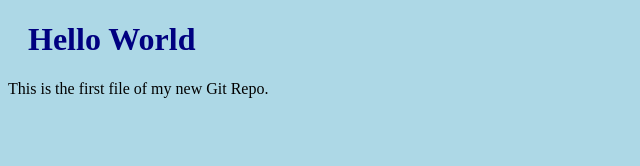
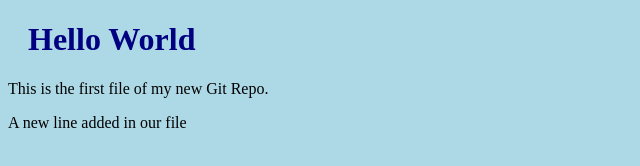
Before and after one commit to Raj-saini/hello-world, a plain HTML site: page index.html in a window 1280 px wide. Shown: the whole page, without its empty margins (0-640 px from the left). Drawn offline with Linux system fonts and the light colour scheme.

Commit message:
Updated Index.html file with a new line

```diff
--- a/index.html
+++ b/index.html
@@ -8,6 +8,7 @@
 
 <h1>Hello World </h1>
 <p> This is the first file of my new Git Repo. </p>
+<p>A new line added in our file </p>
 
 </body>
 </html>
```
